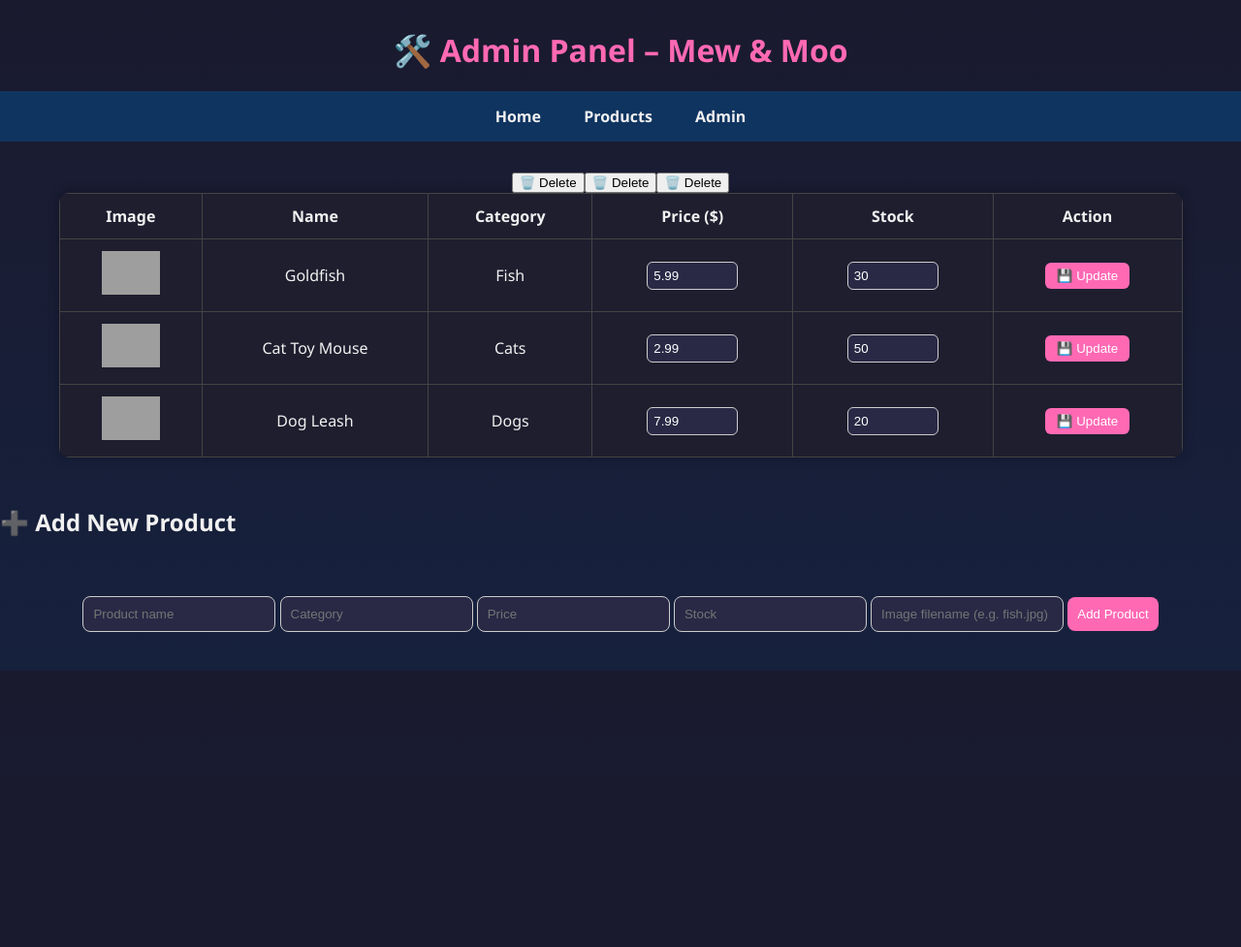
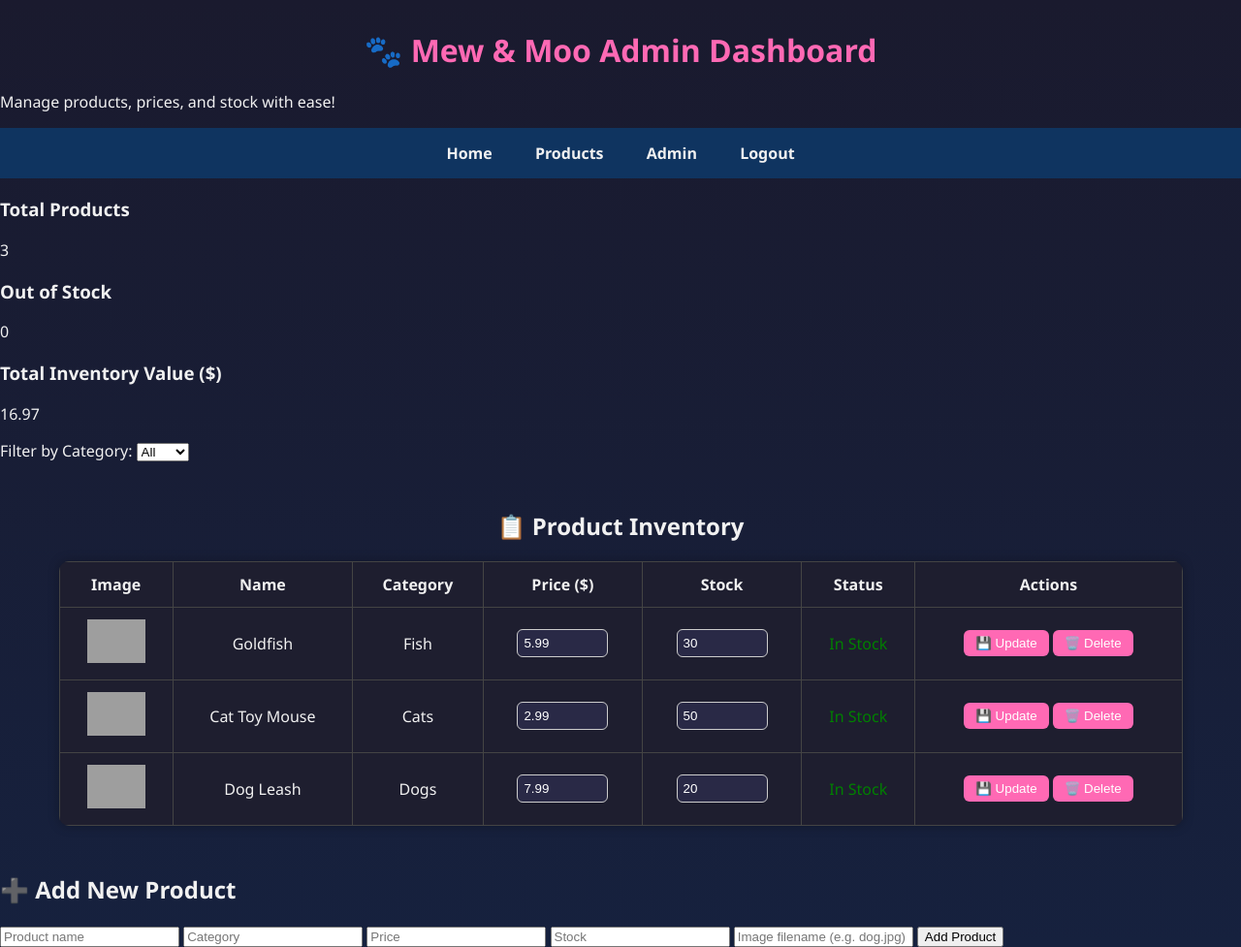
Before and after one commit to VRahul98/mew-moo, a Flask app: page /admin in a window 1280 px wide. Shown: the whole page at 97% size. Before the commit the page ends 692 px from the top, so only its background shows below. Run offline with Flask 3, Linux system fonts and the light colour scheme; the visitor is signed in with stand-in values (Sample User, id 1); grey boxes are pictures that could not be loaded.

Commit message:
Redesigned admin dashboard layout

```diff
--- a/templates/admin.html
+++ b/templates/admin.html
@@ -1,64 +1,124 @@
+{% with messages = get_flashed_messages() %}
+  {% if messages %}
+    <ul class="flashes">
+      {% for message in messages %}
+        <li>{{ message }}</li>
+      {% endfor %}
+    </ul>
+  {% endif %}
+{% endwith %}
+
 <!DOCTYPE html>
 <html lang="en">
 <head>
-    <meta charset="UTF-8">
+  <meta charset="UTF-8" />
   <title>Admin - Mew & Moo</title>
   <link rel="stylesheet" href="{{ url_for('static', filename='css/style.css') }}">
+  <meta name="viewport" content="width=device-width, initial-scale=1.0">
 </head>
 <body>
 
-    <h1 class="admin-title">🛠️ Admin Panel – Mew & Moo</h1>
+  <h1 class="admin-title">🐾 Mew & Moo Admin Dashboard</h1>
+  <p class="admin-tagline">Manage products, prices, and stock with ease!</p>
 
   <nav class="main-nav">
     <a href="/">Home</a>
     <a href="/products">Products</a>
     <a href="/admin">Admin</a>
+    <a href="/logout">Logout</a>
   </nav>
 
+  <section class="dashboard-cards">
+    <div class="card-summary">
+      <h3>Total Products</h3>
+      <p>{{ products|length }}</p>
+    </div>
+    <div class="card-summary">
+      <h3>Out of Stock</h3>
+      <p>{{ products | selectattr("stock", "equalto", 0) | list | length }}</p>
+    </div>
+    <div class="card-summary">
+      <h3>Total Inventory Value ($)</h3>
+      <p>{{ products | sum(attribute='price') }}</p>
+    </div>
+  </section>
+
+  <section class="filter-section">
+    <label for="categoryFilter">Filter by Category:</label>
+    <select id="categoryFilter">
+      <option value="All">All</option>
+      <option value="Dogs">Dogs</option>
+      <option value="Fish">Fish</option>
+      <option value="Birds">Birds</option>
+    </select>
+  </section>
+
   <section class="admin-section">
+    <h2>📋 Product Inventory</h2>
     <table class="admin-table">
       <thead>
         <tr>
           <th>Image</th>
           <th>Name</th>
-                    <th>Category</th>
+          <th class="category-cell">Category</th>
           <th>Price ($)</th>
           <th>Stock</th>
-                    <th>Action</th>
+          <th>Status</th>
+          <th>Actions</th>
         </tr>
       </thead>
       <tbody>
         {% for p in products %}
-                <tr>
-                    <form action="/update" method="POST">
+        <tr class="product-row" data-category="{{ p.category }}">
           <td><img src="/static/images/{{ p.image }}" alt="{{ p.name }}" width="60"></td>
           <td>{{ p.name }}</td>
-                        <td>{{ p.category }}</td>
+          <td class="category-cell">{{ p.category }}</td>
+          <form action="/update" method="POST">
             <td><input type="number" name="price" value="{{ p.price }}" step="0.01" required></td>
             <td><input type="number" name="stock" value="{{ p.stock }}" required></td>
             <td>
+              {% if p.stock == 0 %}
+                <span style="color: red;">Out of Stock</span>
+              {% else %}
+                <span style="color: green;">In Stock</span>
+              {% endif %}
+            </td>
+            <td>
               <input type="hidden" name="id" value="{{ p.id }}">
               <button type="submit">💾 Update</button>
+          </form>
+              <form action="/delete" method="POST" style="display:inline;">
+                <input type="hidden" name="id" value="{{ p.id }}">
+                <button type="submit" onclick="return confirm('Are you sure?')">🗑️ Delete</button>
+              </form>
             </td>
-                        <button type="submit" formaction="/delete" formmethod="POST" onclick="return confirm('Are you sure?')">🗑️ Delete</button>
-
-                    </form>
         </tr>
         {% endfor %}
       </tbody>
     </table>
   </section>
 
-</body>
-</html>
   <section class="add-product">
     <h2>➕ Add New Product</h2>
-    <form action="/add" method="POST" class="ask-question form">
+    <form action="/add" method="POST" class="add-form">
       <input type="text" name="name" placeholder="Product name" required>
       <input type="text" name="category" placeholder="Category" required>
       <input type="number" name="price" placeholder="Price" step="0.01" required>
       <input type="number" name="stock" placeholder="Stock" required>
-        <input type="text" name="image" placeholder="Image filename (e.g. fish.jpg)" required>
+      <input type="text" name="image" placeholder="Image filename (e.g. dog.jpg)" required>
       <button type="submit">Add Product</button>
     </form>
   </section>
+
+  <script>
+    document.getElementById('categoryFilter').addEventListener('change', function () {
+      const selected = this.value.toLowerCase();
+      document.querySelectorAll('.product-row').forEach(row => {
+        const category = row.getAttribute('data-category').toLowerCase();
+        row.style.display = selected === 'all' || category === selected ? '' : 'none';
+      });
+    });
+  </script>
+
+</body>
+</html>
```
Lines whose indentation alone changed are shown as unchanged.
